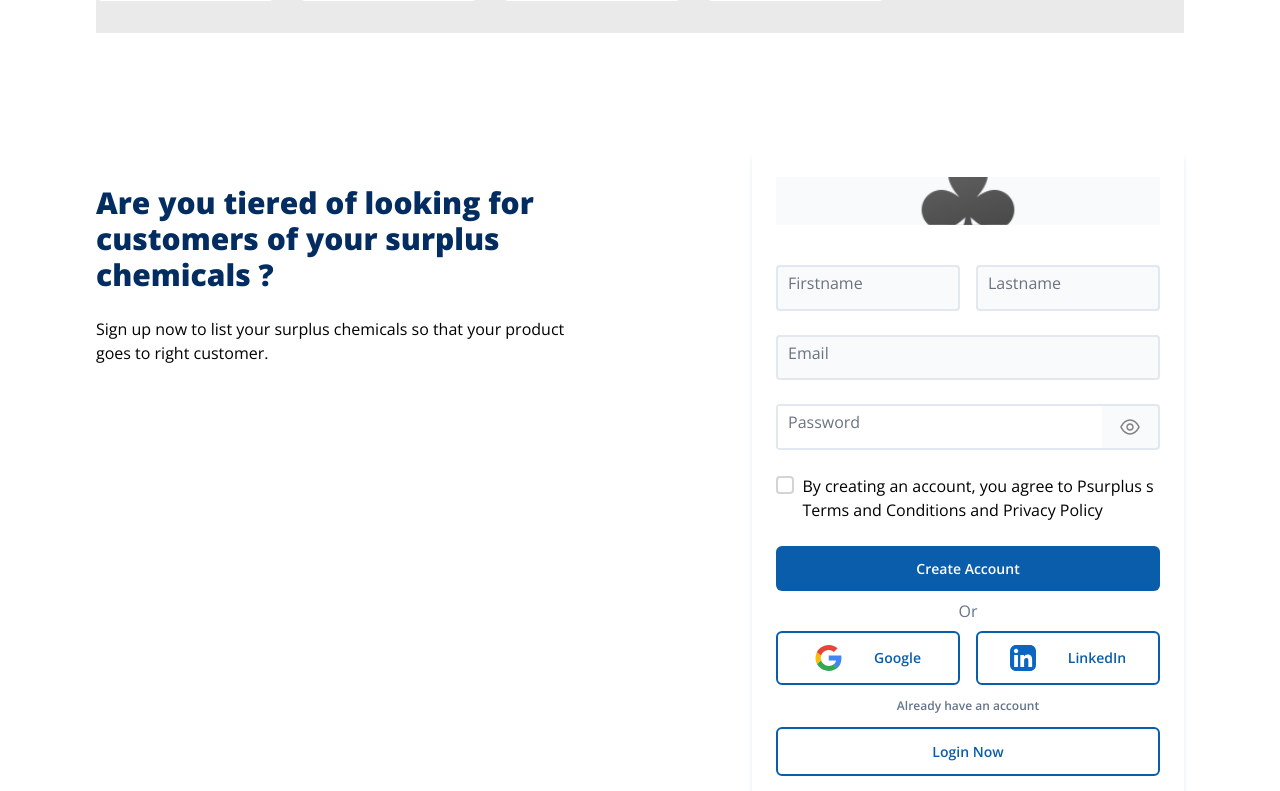
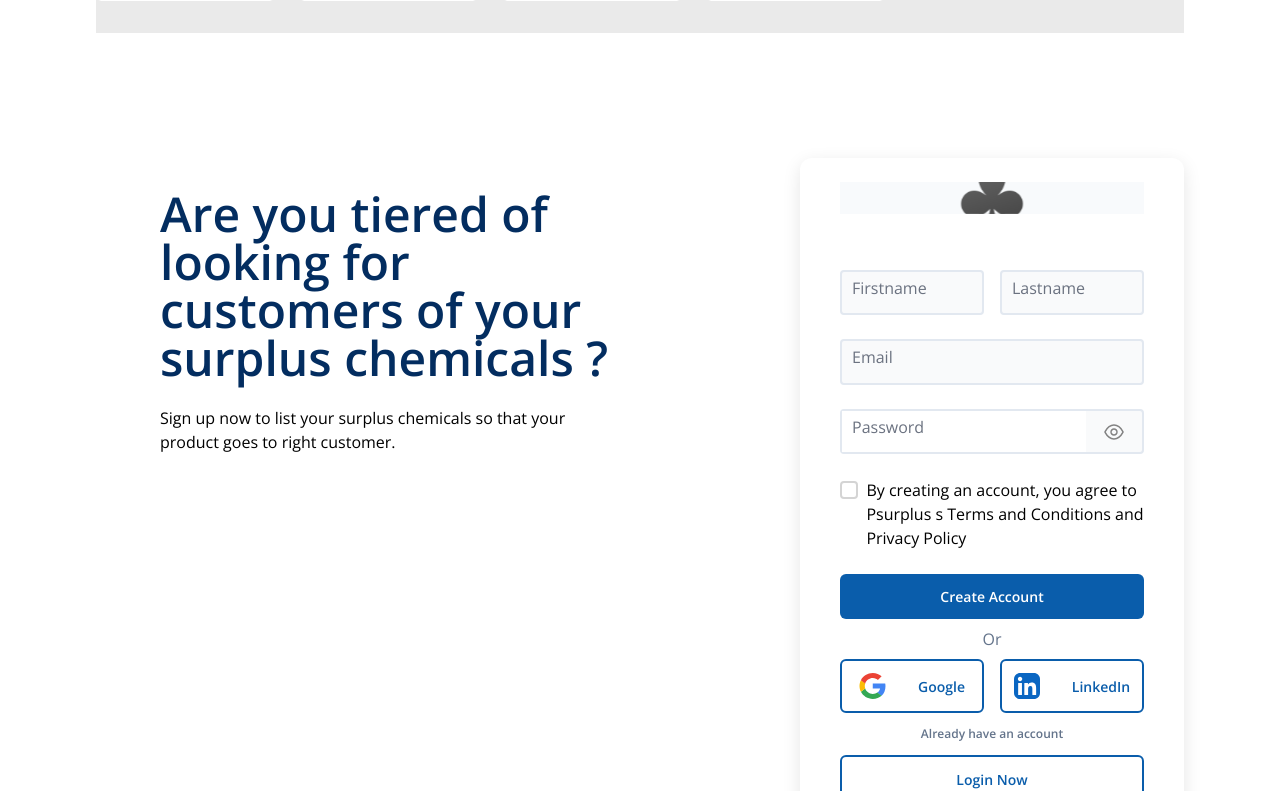
Before and after one commit to Manzi-Cedrick/chemistry-lab-platform, a Next.js app: page / in a window 1280 px wide. Shown: the part 3177-3968 px from the top of the page. Built offline with nearby package versions, Linux system fonts and the light colour scheme.

Commit message:
[fix]: fixing text font size&weight

```diff
--- a/src/app/(components)/Contact.tsx
+++ b/src/app/(components)/Contact.tsx
@@ -8,14 +8,14 @@ import { RightSideBlob } from '../(icons)'
 const Contact = () => {
     const { title, body } = jsonData.home.contact
     return (
-        <Section className='py-10 relative'>
+        <Section className='py-10 relative min-h-screen flex items-center justify-end'>
             <div className='flex md:flex-row flex-col justify-between'>
                 <div className='z-10 md:max-w-[50vw] pt-[2em] md:pr-[10em]'>
-                    <h1 className='text-3xl text-secondary font-extrabold'>{title}</h1>
-                    <p className='py-6'>{body}</p>
+                    <h1 className='text-3xl sm:text-5xl text-secondary font-semibold'>{title}</h1>
+                    <p className='py-6 pr-10'>{body}</p>
                 </div>
-                <div className='bg-white z-10 shadow-md shadow-slate-200 p-6'>
-                    <div className='h-12 object-contain'>
+                <div className='bg-white md:max-w-[30vw] z-10 shadow-box rounded-xl py-6 px-4 sm:px-10'>
+                    <div className='h-12 pb-4 object-contain'>
                         <LogoSvg />
                     </div>
                     <ContactForm />
```
